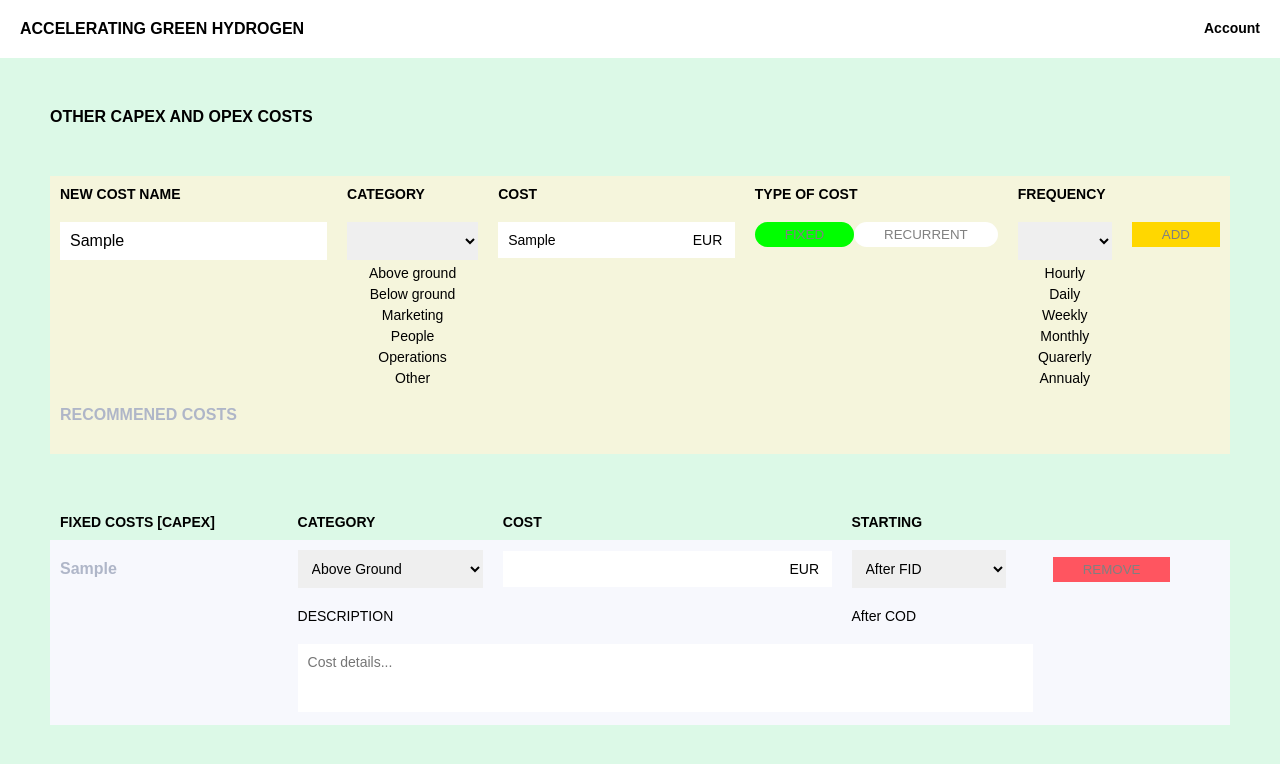
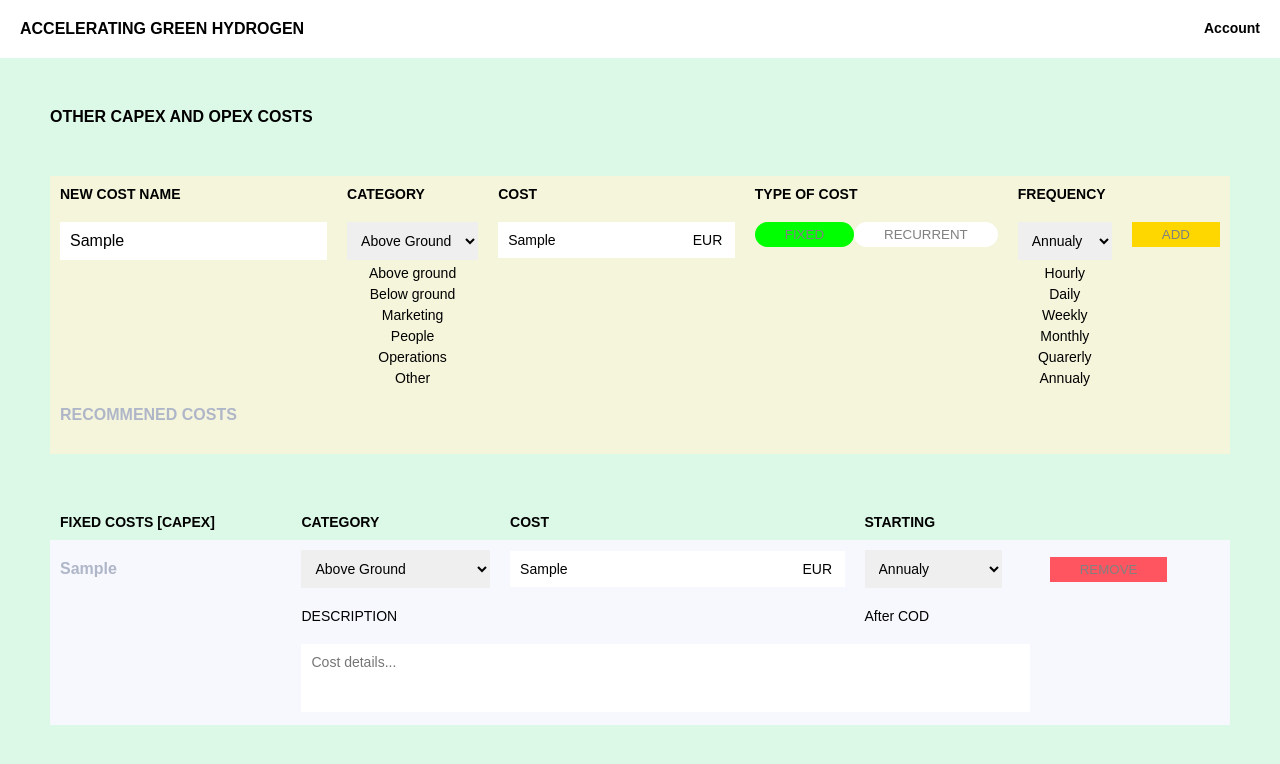
Before and after one commit to Waqas1008/Powely-Vue-Exercise, a Vue app: page / in a window 1280 px wide. Both pictures are taken after typing "Sample", "Sample" into the empty fields and a click on the button "ADD". Shown: the top 764 px of the page. Built offline with nearby package versions, Linux system fonts and the light colour scheme.

Commit message:
Link all data fields

```diff
--- a/src/App.vue
+++ b/src/App.vue
@@ -29,7 +29,7 @@
         </h2>
         <NewCost :button_add="button_add" :set_data="setData" />
         <FixedCosts v-if="showFixedCost" :button_remove="() => setShowFixedCost(false)" :data="data" />
-        <RecurrentCosts v-if="showRecurringCost" :button_remove="() => setShowRecurringCost(false)" />
+        <RecurrentCosts v-if="showRecurringCost" :button_remove="() => setShowRecurringCost(false)" :data="data" />
     </main>
 </template>
 
--- a/src/components/FixedCosts.vue
+++ b/src/components/FixedCosts.vue
@@ -29,19 +29,27 @@
                     {{ props.data.costName }}
                 </td>
                 <td>
-                    <select>
+                    <select :value="props.data.category">
                         <option>Above Ground</option>
                         <option>Below Ground</option>
+                        <option>Marketing</option>
+                        <option>People</option>
+                        <option>Operations</option>
+                        <option>Other</option>
                     </select>
                 </td>
                 <td>
-                    <input type="text" />
+                    <input type="text" :value="props.data.cost" />
                     <span>EUR</span>
                 </td>
                 <td colspan="2">
-                    <select>
-                        <option>After FID</option>
-                        <option>Before FID</option>
+                    <select :value="props.data.frequency">
+                        <option>Hourly</option>
+                        <option>Daily</option>
+                        <option>Weekly</option>
+                        <option>Monthly</option>
+                        <option>Quarerly</option>
+                        <option>Annualy</option>
                     </select>
                 </td>
                 <td>
--- a/src/components/NewCost.vue
+++ b/src/components/NewCost.vue
@@ -14,10 +14,10 @@
     })
 
     const costName = ref()
-    const category = ref()
+    const category = ref("Above Ground")
     const cost = ref()
     const [buttonFixed, setButtonFixed] = useRef(true)
-    const frequency = ref()
+    const frequency = ref("Annualy")
 
     const setData = (button_fixed: boolean) => {
         props.set_data({
@@ -29,8 +29,6 @@
         })
         props.button_add(button_fixed)
     }
-
-
 </script>
 
 <template>
--- a/src/components/RecurrentCosts.vue
+++ b/src/components/RecurrentCosts.vue
@@ -2,6 +2,10 @@
     const props = defineProps({
         button_remove: {
             type: Function,
+            required: true
+        },
+        data: {
+            type: Object,
             required: true
         }
     })
@@ -21,16 +25,20 @@
         <tbody>
             <tr>
                 <td>
-                    HR & PERSONNEL
+                    {{ props.data.costName }}
                 </td>
                 <td>
-                    <select>
+                    <select :value="props.data.category">
+                        <option>Above Ground</option>
+                        <option>Below Ground</option>
+                        <option>Marketing</option>
                         <option>People</option>
-                        <option>Test</option>
+                        <option>Operations</option>
+                        <option>Other</option>
                     </select>
                 </td>
                 <td>
-                    <input type="text" />
+                    <input type="text" :value="props.data.cost" />
                     <span>EUR</span>
                 </td>
                 <td colspan="2">
@@ -40,9 +48,13 @@
                     </select>
                 </td>
                 <td>
-                    <select>
+                    <select :value="props.data.frequency">
+                        <option>Hourly</option>
+                        <option>Daily</option>
+                        <option>Weekly</option>
+                        <option>Monthly</option>
+                        <option>Quarerly</option>
                         <option>Annualy</option>
-                        <option>Monthly</option>
                     </select>
                 </td>
                 <td>
```
